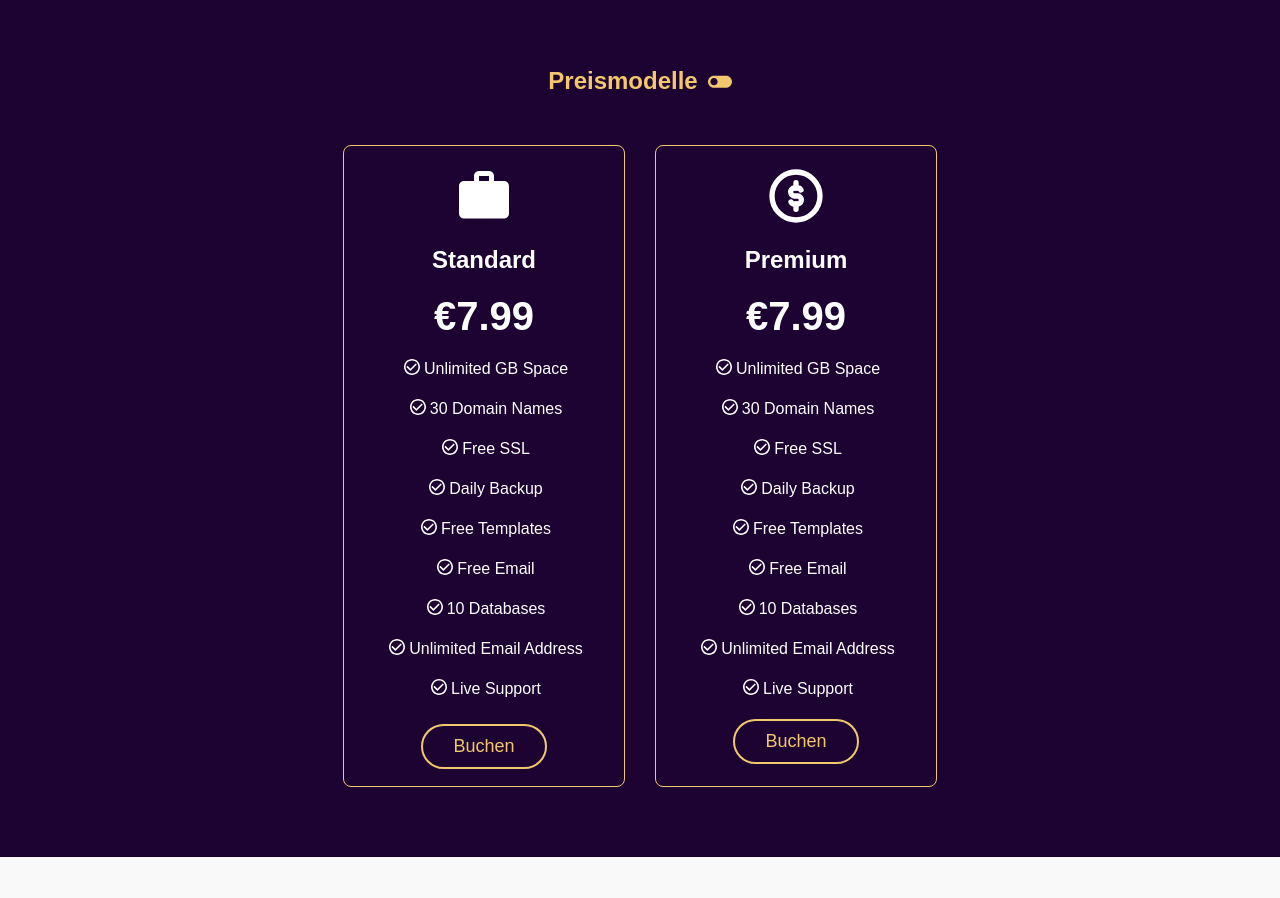
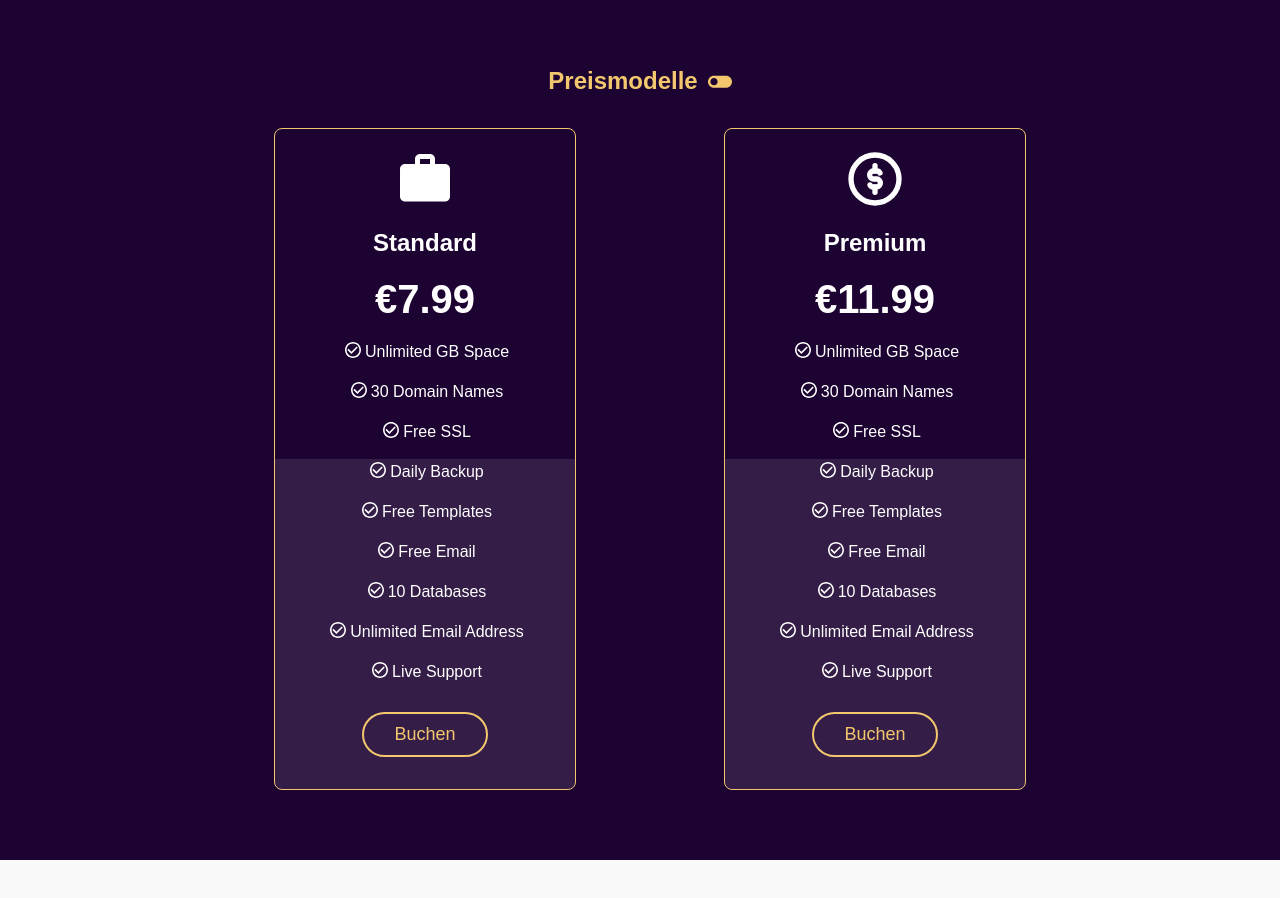
Before and after one commit to RalfHof/nextjs-boilerplate, a Next.js app: page /info in a window 1280 px wide. Shown: the part 1860-2758 px from the top of the page. Built offline with nearby package versions, Linux system fonts and the light colour scheme.

Commit message:
New Features

```diff
--- a/src/components/pricing/page.tsx
+++ b/src/components/pricing/page.tsx
@@ -20,7 +20,7 @@ export default function PricingPage() {
     };
 
     const Standardprice = isToggleOn ? "€7.99" : "€4.99";
-    const Premiumprice = isToggleOn ? "€7.99" : "€4.99";
+    const Premiumprice = isToggleOn ? "€11.99" : "€7.99";
 
     return (
         <>
@@ -53,22 +53,39 @@ export default function PricingPage() {
                         alignItems: "center",
                         width: "100%",
                         height: "100%",
-                        gap: "30px",
-                        marginTop: "50px",
+                        gap: "10%",
+                        marginTop: "33px",
                         flexWrap: "wrap",
                     }}
                 >
                     {/* Standard Plan */}
                     <div
-                        id='ContainerStandard'
+                        id="ContainerStandard"
                         style={{
-                            height: "640px",
-                            width: "280px",
+                            height: "660px",
+                            maxWidth: "300px",
+                            width: "100%",
                             border: "1px solid #f2c76e",
                             borderRadius: "8px",
                             marginBottom: "20px",
+                            position: "relative",
+                            overflow: "hidden",
                         }}
                     >
+                        {/* Hälfte mit rotem Hintergrund */}
+                        <div
+                            style={{
+                                backgroundColor: "rgba(255,255,255,0.1)",
+                                height: "50%",
+                                width: "100%",
+                                position: "absolute",
+                                bottom: "0",
+                                left: "0",
+
+                            }}
+                        ></div>
+
+                        {/* Inhalt */}
                         <div
                             style={{
                                 width: "100%",
@@ -76,37 +93,100 @@ export default function PricingPage() {
                                 display: "flex",
                                 alignItems: "center",
                                 justifyContent: "center",
+                                position: "relative",
+                                 // Inhalt über den Hintergrund legen
                             }}
                         >
                             <WorkIcon style={{ scale: "2.5" }} />
                         </div>
-                        <div style={{ width: "100%", textAlign: "center" }}>
+                        <div style={{ width: "100%", textAlign: "center", position: "relative",  }}>
                             <h1 style={{ margin: "0" }}>Standard</h1>
                         </div>
-                        <div style={{ textAlign: "center" }}>
+                        <div style={{ textAlign: "center", position: "relative",  }}>
                             <h4 style={{ fontSize: "40px", margin: "20px" }}>{Standardprice}</h4>
                         </div>
 
                         {ContentArrayStandard.map((ContentStandard) => (
-                            <div style={{ display: "flex", alignItems: "center", justifyContent: "center", flexDirection: "column" }} key={ContentStandard.Content}><p style={{ width: "100%", textAlign: "center", position: "relative", top: "-15px", margin: "6px" }}><CheckCircleOutlineIcon style={{ position: "relative", top: "5px", scale: "0.8" }} />{ContentStandard.Content}</p></div>
+                            <div
+                                style={{
+                                    display: "flex",
+                                    alignItems: "center",
+                                    justifyContent: "center",
+                                    flexDirection: "column",
+                                    position: "relative",
+
+                                }}
+                                key={ContentStandard.Content}
+                            >
+                                <p
+                                    style={{
+                                        width: "100%",
+                                        textAlign: "center",
+                                        position: "relative",
+                                        top: "-15px",
+                                        margin: "6px",
+                                    }}
+                                >
+                                    <CheckCircleOutlineIcon style={{ position: "relative", top: "5px", scale: "0.8" }} />
+                                    {ContentStandard.Content}
+                                </p>
+                            </div>
                         ))}
 
-                        <div style={{ display: "flex", justifyContent: "center", alignItems: "center", marginTop: "5px" }}>
-                            <button style={{ cursor: "pointer", fontSize: "18px", borderRadius: "30px", border: "2px solid #f2c76e", color: "#f2c76e", padding: "10px 30px", backgroundColor: "inherit" }}>Buchen</button>
+                        <div
+                            style={{
+                                display: "flex",
+                                justifyContent: "center",
+                                alignItems: "center",
+                                marginTop: "10px",
+                                position: "relative",
+
+                            }}
+                        >
+                            <button
+                                style={{
+                                    cursor: "pointer",
+                                    fontSize: "18px",
+                                    borderRadius: "30px",
+                                    border: "2px solid #f2c76e",
+                                    color: "#f2c76e",
+                                    padding: "10px 30px",
+                                    backgroundColor: "inherit",
+                                }}
+                            >
+                                Buchen
+                            </button>
                         </div>
                     </div>
 
                     {/* Premium Plan */}
                     <div
-                        id='ContainerPremium'
+                        id="ContainerStandard"
                         style={{
-                            height: "640px",
-                            width: "280px",
+                            height: "660px",
+                            maxWidth: "300px",
+                            width: "100%",
                             border: "1px solid #f2c76e",
                             borderRadius: "8px",
                             marginBottom: "20px",
+                            position: "relative",
+                            overflow: "hidden",
                         }}
                     >
+                        {/* Hälfte mit rotem Hintergrund */}
+                        <div
+                            style={{
+                                backgroundColor: "rgba(255,255,255,0.1)",
+                                height: "50%",
+                                width: "100%",
+                                position: "absolute",
+                                bottom: "0",
+                                left: "0",
+
+                            }}
+                        ></div>
+
+                        {/* Inhalt */}
                         <div
                             style={{
                                 width: "100%",
@@ -114,23 +194,69 @@ export default function PricingPage() {
                                 display: "flex",
                                 alignItems: "center",
                                 justifyContent: "center",
+                                position: "relative",
+                                 // Inhalt über den Hintergrund legen
                             }}
                         >
                             <TbPremiumRights style={{ scale: "4" }} />
                         </div>
-                        <div style={{ width: "100%", textAlign: "center" }}>
+                        <div style={{ width: "100%", textAlign: "center", position: "relative",  }}>
                             <h1 style={{ margin: "0" }}>Premium</h1>
                         </div>
-                        <div style={{ textAlign: "center" }}>
+                        <div style={{ textAlign: "center", position: "relative",  }}>
                             <h4 style={{ fontSize: "40px", margin: "20px" }}>{Premiumprice}</h4>
                         </div>
 
                         {ContentArrayPremium.map((ContentPremium) => (
-                            <div style={{ display: "flex", alignItems: "center", justifyContent: "center", flexDirection: "column" }} key={ContentPremium.Content}><p style={{ width: "100%", textAlign: "center", position: "relative", top: "-15px", margin: "6px" }}><CheckCircleOutlineIcon style={{ position: "relative", top: "5px", scale: "0.8" }} />{ContentPremium.Content}</p></div>
+                            <div
+                                style={{
+                                    display: "flex",
+                                    alignItems: "center",
+                                    justifyContent: "center",
+                                    flexDirection: "column",
+                                    position: "relative",
 
+                                }}
+                                key={ContentPremium.Content}
+                            >
+                                <p
+                                    style={{
+                                        width: "100%",
+                                        textAlign: "center",
+                                        position: "relative",
+                                        top: "-15px",
+                                        margin: "6px",
+                                    }}
+                                >
+                                    <CheckCircleOutlineIcon style={{ position: "relative", top: "5px", scale: "0.8" }} />
+                                    {ContentPremium.Content}
+                                </p>
+                            </div>
                         ))}
-                        <div style={{ display: "flex", justifyContent: "center", alignItems: "center", marginTop: "0px", }}>
-                            <button style={{ cursor: "pointer", fontSize: "18px", borderRadius: "30px", border: "2px solid #f2c76e", color: "#f2c76e", padding: "10px 30px", backgroundColor: "inherit" }}>Buchen</button>
+
+                        <div
+                            style={{
+                                display: "flex",
+                                justifyContent: "center",
+                                alignItems: "center",
+                                marginTop: "10px",
+                                position: "relative",
+
+                            }}
+                        >
+                            <button
+                                style={{
+                                    cursor: "pointer",
+                                    fontSize: "18px",
+                                    borderRadius: "30px",
+                                    border: "2px solid #f2c76e",
+                                    color: "#f2c76e",
+                                    padding: "10px 30px",
+                                    backgroundColor: "inherit",
+                                }}
+                            >
+                                Buchen
+                            </button>
                         </div>
                     </div>
                 </div>
--- a/src/globals.css
+++ b/src/globals.css
@@ -742,6 +742,7 @@ a:hover {
 
 #ContainerStandard {
   transition: scale 0.5s ease;
+  margin-left: 20px;
 }
 
 #ContainerStandard:hover {
@@ -751,9 +752,21 @@ a:hover {
 
 #ContainerPremium {
   transition: scale 0.5s ease;
+  margin-right: 20px;
 
 }
 
 #ContainerPremium:hover {
   scale: 1.1;
 }
+
+@media (max-width:426px) {
+
+  #ContainerPremium {
+    margin-right: 0px;
+  }
+
+  #ContainerStandard {
+    margin-left: 0px;
+  }
+}
```
